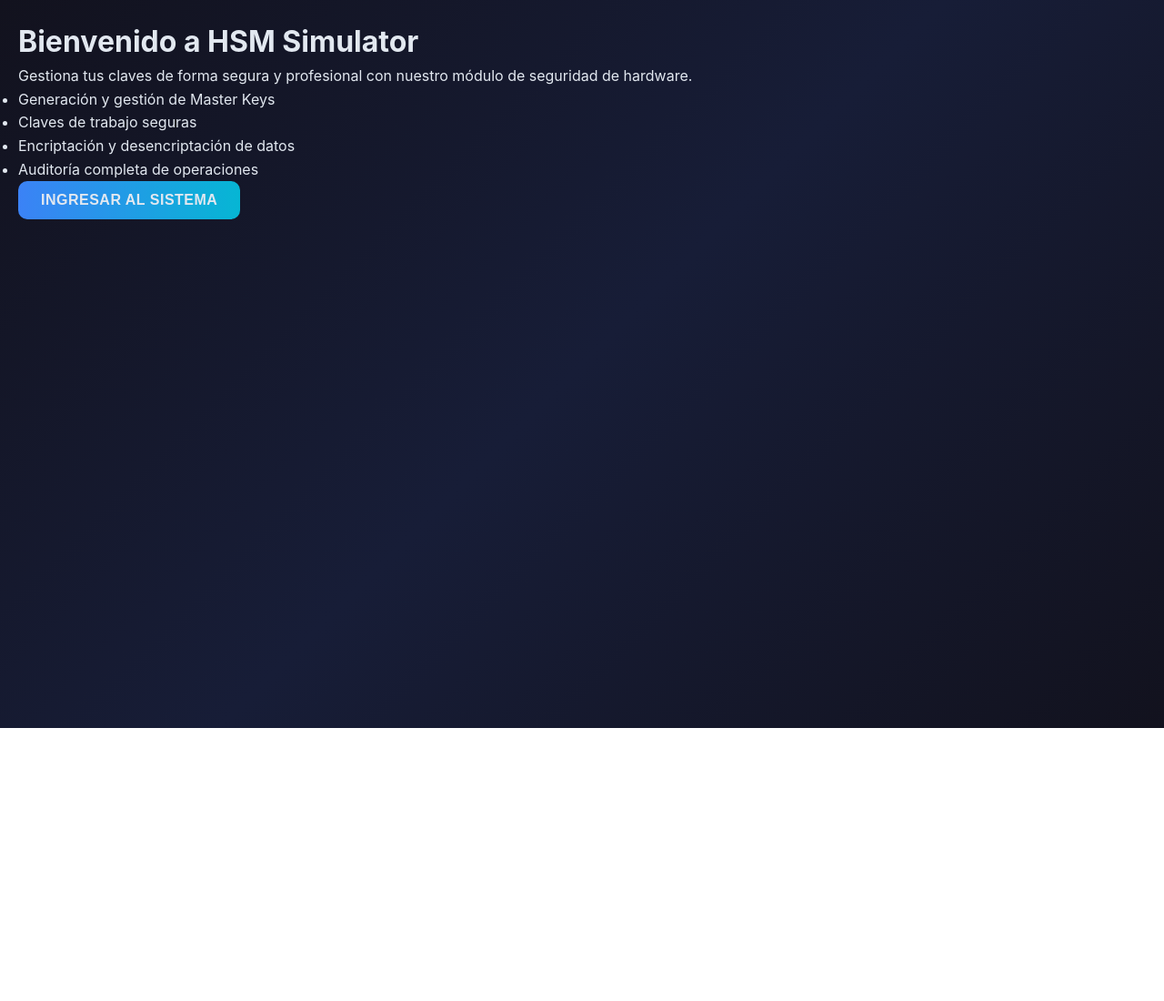
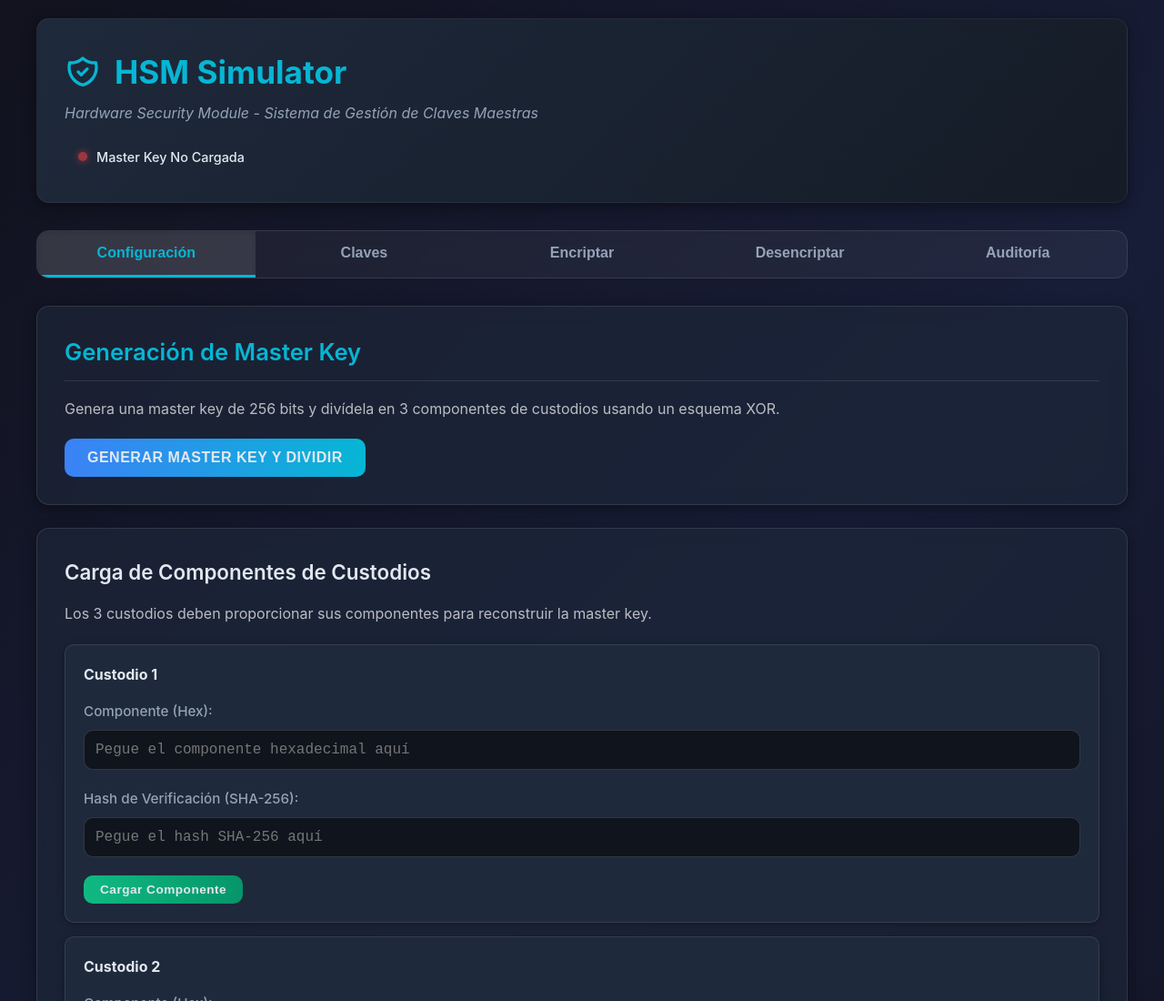
Before and after one commit to Fx2048/Hardware-Security-Module, a website: page Frontend/index.html in a window 1280 px wide. Shown: the top 1100 px of the page at 91% size. Before the commit the page ends 800 px from the top, so only its background shows below. Drawn offline with Linux system fonts and the light colour scheme; no server answers.

Commit message:
new
Removed presentation page and related script for entering the app.

```diff
--- a/Frontend/index.html
+++ b/Frontend/index.html
@@ -7,23 +7,7 @@
     <link rel="stylesheet" href="css/styles.css">
 </head>
 <body>
-    <!-- Página de Presentación -->
-    <div id="presentationPage" class="presentation-page">
-        <div class="presentation-content">
-            <h1>Bienvenido a HSM Simulator</h1>
-            <p>Gestiona tus claves de forma segura y profesional con nuestro módulo de seguridad de hardware.</p>
-            <ul>
-                <li>Generación y gestión de Master Keys</li>
-                <li>Claves de trabajo seguras</li>
-                <li>Encriptación y desencriptación de datos</li>
-                <li>Auditoría completa de operaciones</li>
-            </ul>
-            <button class="btn btn-primary" onclick="enterApp()">Ingresar al Sistema</button>
-        </div>
-    </div>
-
-    <!-- Contenedor principal del HSM Simulator -->
-    <div id="appContainer" class="container" style="display:none">
+    <div class="container">
         <!-- Header -->
         <div class="header">
             <h1>
@@ -80,7 +64,7 @@
                     Los 3 custodios deben proporcionar sus componentes para reconstruir la master key.
                 </p>
                 <div id="custodianInputs">
-                    <!-- Custodio 1 -->
+                    <!-- Custodian 1 -->
                     <div class="custodian-input-box" id="custodian0">
                         <div class="custodian-input-header">
                             <h4>Custodio 1</h4>
@@ -97,7 +81,7 @@
                         <button class="btn btn-success btn-sm" onclick="loadCustodian(0)">Cargar Componente</button>
                     </div>
 
-                    <!-- Custodio 2 -->
+                    <!-- Custodian 2 -->
                     <div class="custodian-input-box" id="custodian1">
                         <div class="custodian-input-header">
                             <h4>Custodio 2</h4>
@@ -114,7 +98,7 @@
                         <button class="btn btn-success btn-sm" onclick="loadCustodian(1)">Cargar Componente</button>
                     </div>
 
-                    <!-- Custodio 3 -->
+                    <!-- Custodian 3 -->
                     <div class="custodian-input-box" id="custodian2">
                         <div class="custodian-input-header">
                             <h4>Custodio 3</h4>
@@ -208,13 +192,5 @@
     <script src="js/api.js"></script>
     <script src="js/ui.js"></script>
     <script src="js/app.js"></script>
-
-    <!-- Script para la presentación -->
-    <script>
-        function enterApp() {
-            document.getElementById('presentationPage').style.display = 'none';
-            document.getElementById('appContainer').style.display = 'block';
-        }
-    </script>
 </body>
 </html>
```
